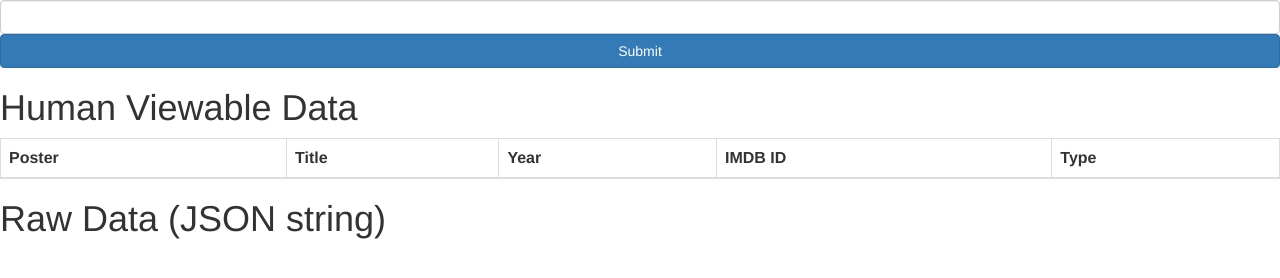
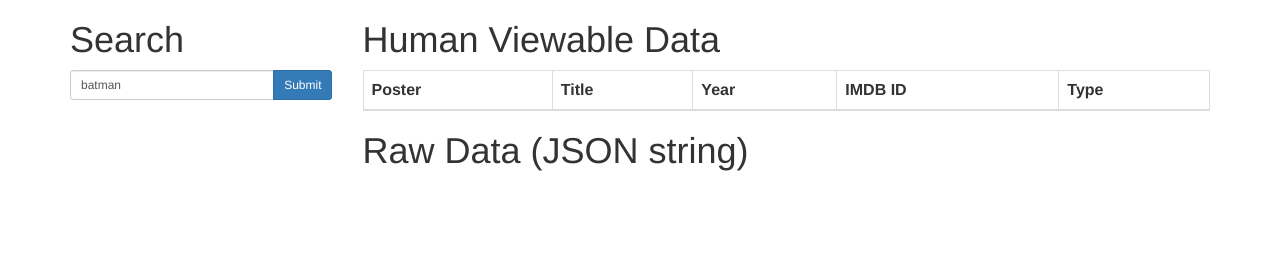
Before and after one commit to moeiscool/MovieSearch, a plain HTML site: page index.html in a window 1280 px wide. Drawn offline with nearby package versions, Linux system fonts and the light colour scheme.

Commit message:
conatiner, col-md added

```diff
--- a/index.html
+++ b/index.html
@@ -3,10 +3,20 @@
 <link href="https://maxcdn.bootstrapcdn.com/bootstrap/3.3.7/css/bootstrap.min.css" rel="stylesheet">
 </head>
 <body>
+    <div class="container-fluid">
+    <div class="container">
+    <div class="row">
+    <div class="col-md-3">
 <form id="theform">
-    <input class="form-control" type="text" name="searchBox">
-    <button type="submit" class="btn btn-block btn-primary">Submit</button>
+    <h1>Search</h1>
+    <div class="input-group input-group-sm">
+        <input class="form-control" type="text" name="searchBox" placeholder="Type here..." value="batman">
+        <div class="input-group-btn"><button type="submit" class="btn btn-block btn-primary">Submit</button></div>
+    </div>
+
 </form>
+</div>
+        <div class="col-md-9">
 <h1>Human Viewable Data</h1>
 <table id="data" class="table table-striped table-bordered">
     <thead>
@@ -21,6 +31,10 @@
 
 <h1>Raw Data (JSON string)</h1>
 <div id="rawdata"></div>
+        </div>
+        </div>
+        </div>
+        </div>
 </body>
 <script>
 $('#theform').submit(function(e){//the submit function
```
